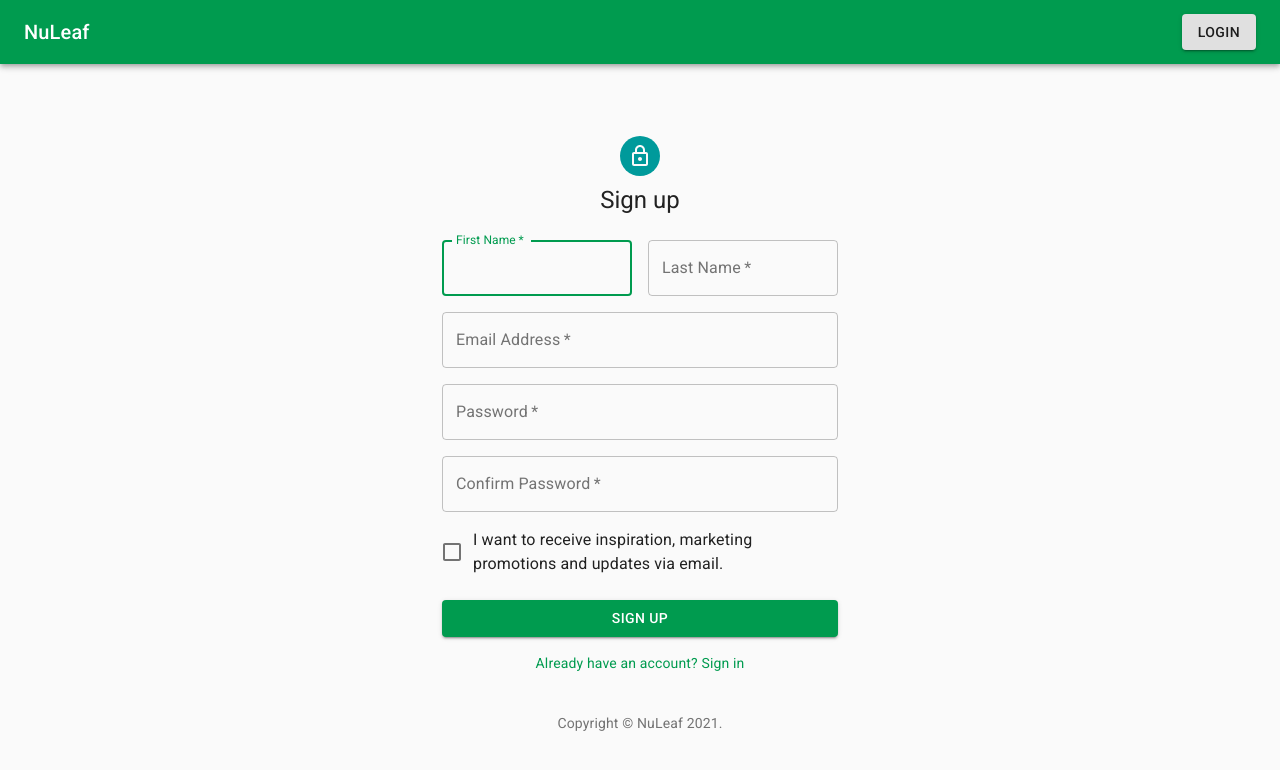
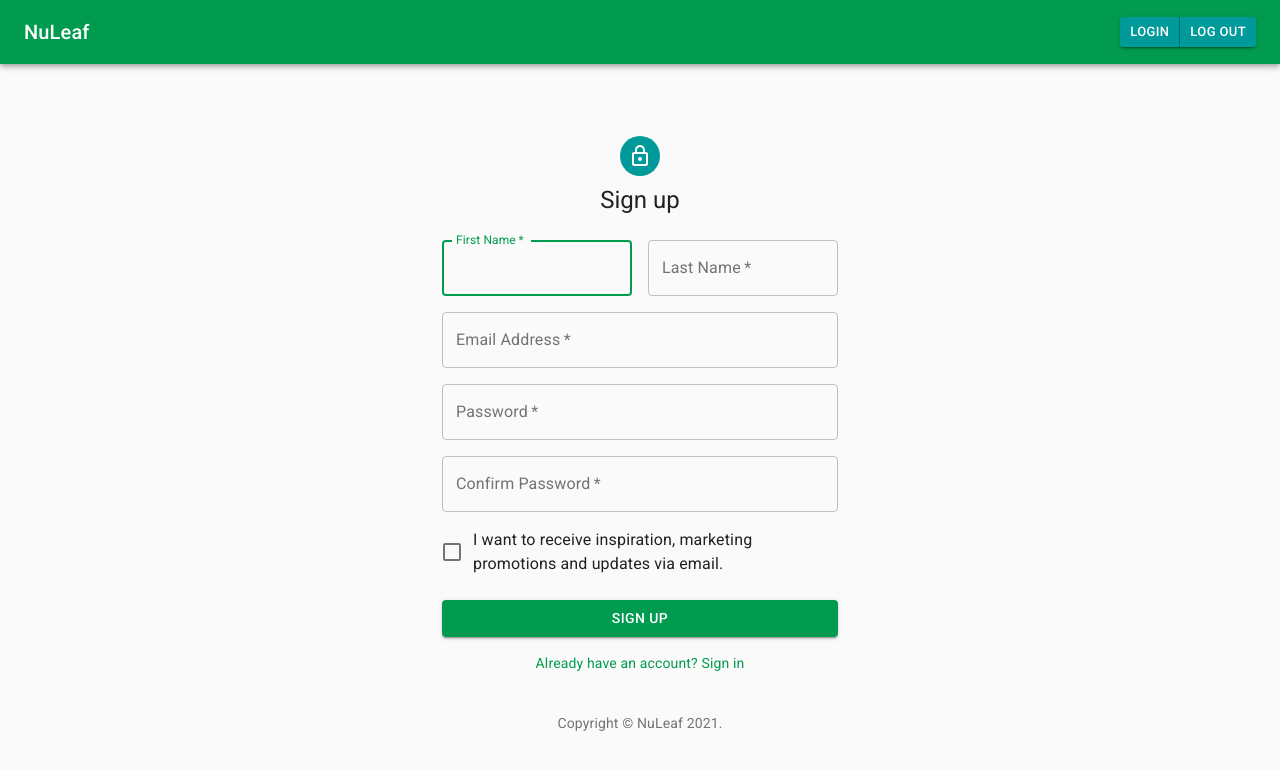
Before and after one commit to thirionlogan/nu-leaf, a React app: page /register in a window 1280 px wide. Shown: the top 770 px of the page. Built offline with nearby package versions, Linux system fonts and the light colour scheme.

Commit message:
added logout button

```diff
--- a/src/components/PageHeader/PageHeader.js
+++ b/src/components/PageHeader/PageHeader.js
@@ -5,6 +5,7 @@ import Toolbar from '@material-ui/core/Toolbar';
 import Typography from '@material-ui/core/Typography';
 import Button from '@material-ui/core/Button';
 import { Link as RouterLink } from 'react-router-dom';
+import { ButtonGroup } from '@material-ui/core'
 
 const useStyles = makeStyles((theme) => ({
   root: {
@@ -32,7 +33,10 @@ function PageHeader(props) {
           >
             NuLeaf
           </Typography>
-          <Button variant='contained' component={RouterLink} to='/login' >Login</Button>
+          <ButtonGroup size="small" color="secondary" variant="contained">
+            <Button  component={RouterLink} to='/login' >Login</Button>
+            <Button component={RouterLink} to='/' >Log Out</Button>
+          </ButtonGroup>
         </Toolbar>
       </AppBar>
     </div>
```
